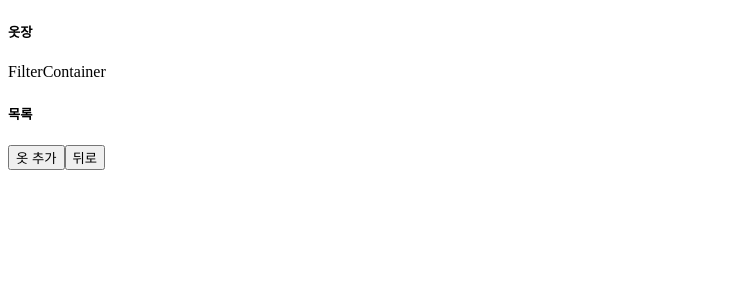
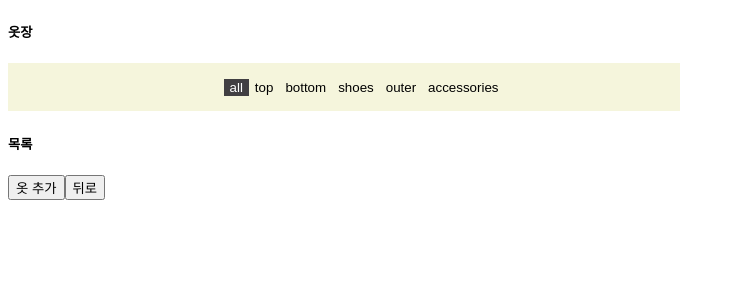
Before and after one commit to yujin-178/G-d-up, a React app in the folder frontend/: page /closet in a window 1280 px wide. Shown: the top 300 px of the page, without its empty margins (0-735 px from the left). Built offline with nearby package versions, Linux system fonts and the light colour scheme.

Commit message:
feat : Category 필터 기능 추가
차후에 옷장 상단에 옷을 카테고리별로 필터할 수 있도록 필터의 카테고리항목을 변경할 수 있도록 만듦

```diff
--- /dev/null
+++ b/frontend/src/components/Categories/Categories.jsx
@@ -0,0 +1,31 @@
+import React from 'react';
+import { css } from '@emotion/react';
+import Category from '../Category/Category.jsx';
+
+const categories = ['all', 'top', 'bottom', 'shoes', 'outer', 'accessories'];
+
+function Categories({ selectedCategory, handleClick }) {
+  return (
+    <ul css={ulStayle}>
+      {categories.map((category, index) =>(
+        <Category
+          key={index}
+          item={category}
+          isSelected={selectedCategory === category}
+          handleClick={handleClick}
+        />
+      ))}
+    </ul>
+  );
+}
+
+const ulStayle = css`
+  display: flex;
+  justify-content: center;
+  align-items: center;
+  background-color: beige;
+  height: 3rem;
+  width: 50%;
+`;
+
+export default Categories;
--- /dev/null
+++ b/frontend/src/components/Category/Category.jsx
@@ -0,0 +1,33 @@
+import React from 'react';
+import { css } from '@emotion/react'
+
+function Category ({ item, isSelected, handleClick }) {
+  return (
+    <li css={liStyle}>
+      <button
+        css={buttonStyle({ isSelected })}
+        onClick={() => handleClick(item)}
+      >
+        {item}
+      </button>
+    </li>
+  );
+}
+
+
+const liStyle = css`
+  list-style-type: none;
+`
+
+const buttonStyle = ({ isSelected }) => css`
+  background: none;
+  border: none;
+  cursor: pointer;
+  ${isSelected &&
+  `
+    background-color: #413F42;
+    color: white;
+  `}
+`;
+
+export default Category;
--- a/frontend/src/dressroom/FilterContainer/FilterContainer.jsx
+++ b/frontend/src/dressroom/FilterContainer/FilterContainer.jsx
@@ -1,12 +1,25 @@
 import React from 'react';
-import { useSelector } from 'react-redux';
+import { useSelector, useDispatch } from 'react-redux';
+import Categories from '../../components/Categories/Categories.jsx';
+import { changeCategoryFilter } from '../../filterSlice';
 
 function FilterContainer() {
+  const dispatch = useDispatch();
   const filter = useSelector(state => state.filterSlice);
+  const { category } = filter;
+
+  const handleClick = categoryName => {
+    if (category !== categoryName) {
+      dispatch(changeCategoryFilter(categoryName));
+    }
+  };
 
   return (
     <>
-      FilterContainer
+      <Categories
+        selectedCategory={category}
+        handleClick={handleClick}
+      />
     </>
   )
 }
--- a/frontend/src/filterSlice.js
+++ b/frontend/src/filterSlice.js
@@ -12,8 +12,18 @@ export const filterSlice = createSlice({
   name: 'filter',
   initialState,
   reducers: {
-    //to-do
+    changeCategoryFilter(state, action) {
+      const category = action.payload;
+      return {
+        ...state,
+        category
+      };
+    },
   },
 });
 
+export const {
+  changeCategoryFilter,
+} = filterSlice.actions;
+
 export default filterSlice.reducer;
```
Also changed, not shown: 2 other files (tests, documents, lock files or other folders).
